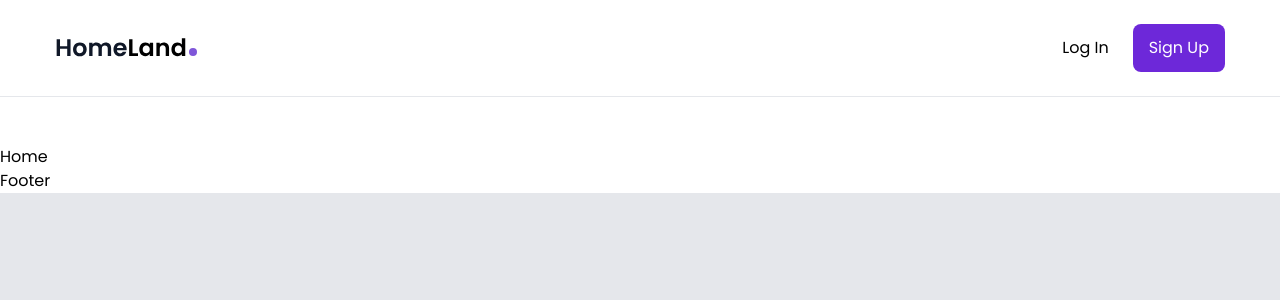
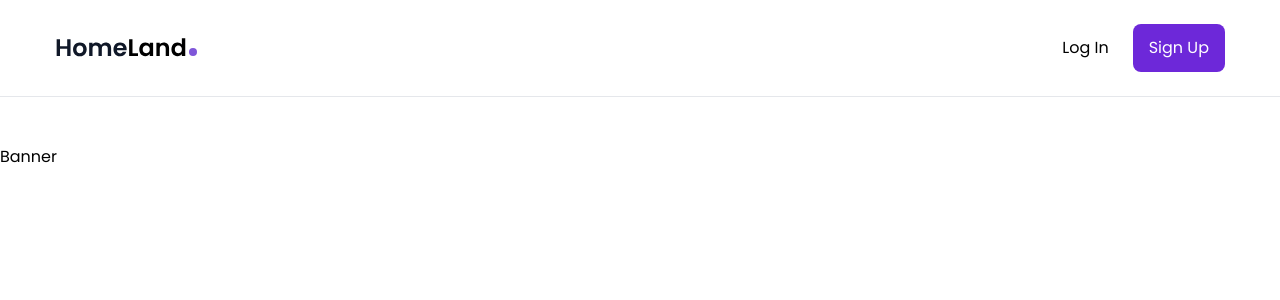
Before and after one commit to ArfinHasib/Real-Estate-Website, a React (Create React App) app: page / in a window 1280 px wide. Shown: the top 300 px of the page. Built offline with nearby package versions, Linux system fonts and the light colour scheme.

Commit message:
Home Init

```diff
--- a/src/pages/Home.js
+++ b/src/pages/Home.js
@@ -1,7 +1,14 @@
 import React from 'react';
 
+// import components
+import Banner from '../components/Banner';
+
 const Home = () => {
-  return <div>Home</div>;
+   return (
+      <div className='min-h-[1800px]'>
+         <Banner />
+      </div>
+   );
 };
 
 export default Home;
```
